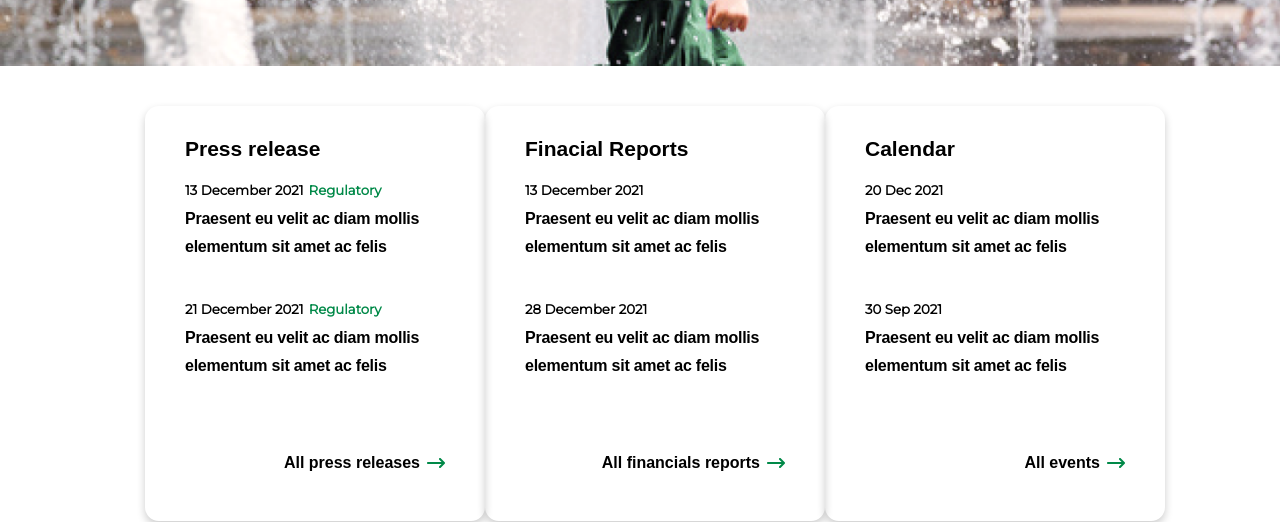
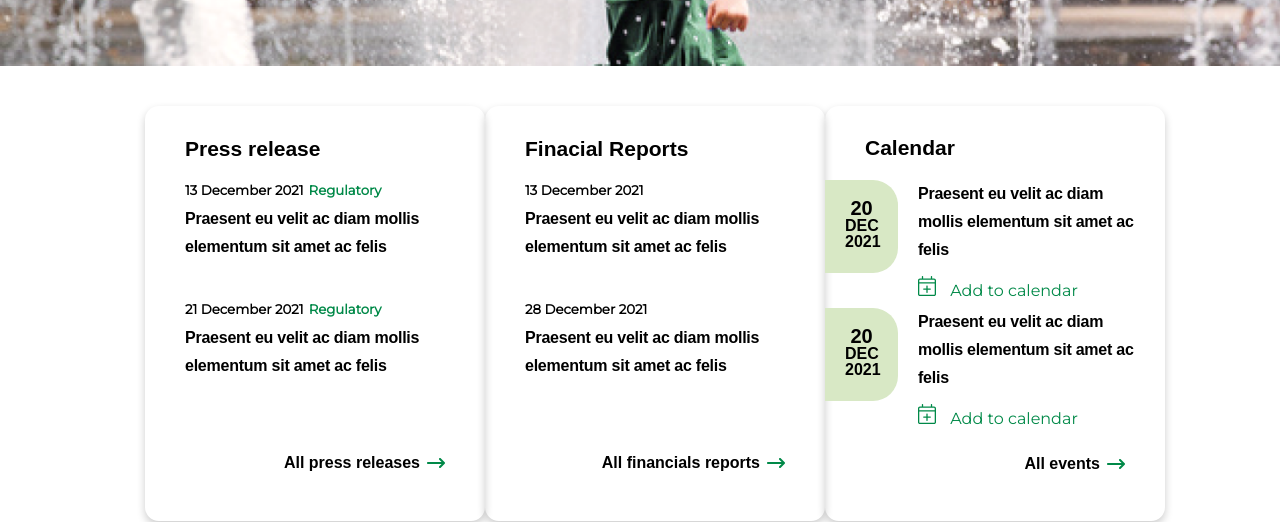
Before and after one commit to Rodz13/vanilla-js-homepage, a website built with webpack: page public/index.html in a window 1280 px wide. Shown: the part 307-829 px from the top of the page. Built offline with nearby package versions, Linux system fonts and the light colour scheme.

Commit message:
add gitignore, calendar code and styles, remove unused icons

```diff
--- a/public/app.js
+++ b/public/app.js
@@ -1,3 +1,47 @@
+const cards =  [
+    {
+        title: 'Press release',
+        date: '13 December 2021',
+        dateBottom: '21 December 2021',
+        regulatory: 'Regulatory',
+        regulatoryBottom: 'Regulatory',
+        content: 'Praesent eu velit ac diam mollis elementum sit amet ac felis',
+        contentBottom: 'Praesent eu velit ac diam mollis elementum sit amet ac felis',
+        footer: 'All press releases',
+        href: 'pressreleases'
+    },
+    {
+        title: 'Finacial Reports',
+        date: '13 December 2021',
+        dateBottom: '28 December 2021',
+        regulatory: '',
+        content: 'Praesent eu velit ac diam mollis elementum sit amet ac felis',
+        contentBottom: 'Praesent eu velit ac diam mollis elementum sit amet ac felis',
+        footer: 'All financials reports',
+        href: 'financialsreports'
+    }
+];
+
+const miniCardsData = [
+    {
+        title: 'Lorem ipsum',
+        description: 'Lorem ipsum',
+        image: 'assets/mini-card1.png',
+        href: 'loremipsum'
+    },
+    {
+        title: 'Lorem ipsum',
+        description: 'Lorem ipsum',
+        image: 'assets/mini-card2.png',
+        href: 'loremipsum'
+    },
+    {
+        title: 'Lorem ipsum',
+        description: 'Lorem ipsum',
+        image: 'assets/mini-card1.png',
+        href: 'loremipsum'
+    }
+]
 
 const searchBtn = document.querySelector(".nav-search_btn");
 const closeBtn = document.querySelector(".nav-search_close");
@@ -31,63 +75,13 @@ menuToggle.onclick = function click() {
 // closeSideBar.onclick = function click() {
 //     nav.classList.toggle("open");
 //     menuToggle.classList.remove("hide");
-    // closeSideBar.classList.remove("active");
+//     closeSideBar.classList.remove("active");
 // }
-
-const cards =  [
-        {
-            title: 'Press release',
-            date: '13 December 2021',
-            date2: '21 December 2021',
-            regulatory: 'Regulatory',
-            regulatory2: 'Regulatory',
-            content: 'Praesent eu velit ac diam mollis elementum sit amet ac felis',
-            content2: 'Praesent eu velit ac diam mollis elementum sit amet ac felis',
-            footer: 'All press releases'
-        },
-        {
-            title: 'Finacial Reports',
-            date: '13 December 2021',
-            date2: '28 December 2021',
-            regulatory: '',
-            content: 'Praesent eu velit ac diam mollis elementum sit amet ac felis',
-            content2: 'Praesent eu velit ac diam mollis elementum sit amet ac felis',
-            footer: 'All financials reports'
-        },
-        {
-            title: 'Calendar',
-            date: '20 Dec 2021',
-            date2: '30 Sep 2021',
-            regulatory: '',
-            content: 'Praesent eu velit ac diam mollis elementum sit amet ac felis',
-            content2: 'Praesent eu velit ac diam mollis elementum sit amet ac felis',
-            footer: 'All events'
-        },
-];
-
-const miniCardsData = [
-    {
-        title: 'Lorem ipsum',
-        description: 'Lorem ipsum',
-        image: 'assets/mini-card1.png'
-    },
-    {
-        title: 'Lorem ipsum',
-        description: 'Lorem ipsum',
-        image: 'assets/mini-card2.png'
-    },
-    {
-        title: 'Lorem ipsum',
-        description: 'Lorem ipsum',
-        image: 'assets/mini-card1.png'
-    },
-
-]
 
 const cardsSection = document.querySelector(".cards-wrapper");
 const miniCardsSection = document.querySelector(".mini-cards_wrapper");
 
-const displayCard = (title, date, regulatory, content, date2, regulatory2, content2, footer) => {
+const displayCard = (title, date, regulatory, content, dateBottom, regulatoryBottom, contentBottom, href, footer) => {
     const card = document.createElement("div");
     card.classList.add("cards-press");
 
@@ -121,22 +115,22 @@ const displayCard = (title, date, regulatory, content, date2, regulatory2, conte
     dateWrapper2.classList.add("cards-press_date");
 
     const cardDate2 = document.createElement("h5");
-    cardDate2.textContent = date2;
+    cardDate2.textContent = dateBottom;
 
     const label2 = document.createElement("h5");
     label2.classList.add("cards-press_date__label");
-    label2.textContent = regulatory2;
+    label2.textContent = regulatoryBottom;
 
     const contentWrapper2 = document.createElement("div");
     contentWrapper2.classList.add("cards-press_content");
-    contentWrapper2.textContent = content2;
+    contentWrapper2.textContent = contentBottom;
 
-
-    //card 3
-
-    //footer
     const footerWrapper = document.createElement("div");
     footerWrapper.classList.add("cards-press_footer");
+
+    const footerAnchor = document.createElement("a");
+    footerAnchor.classList.add("card-calendar_footer__wrapper");
+    footerAnchor.setAttribute("href", `/${href}`);
 
     const footerContent = document.createElement("h4");
     footerContent.textContent = footer;
@@ -150,6 +144,7 @@ const displayCard = (title, date, regulatory, content, date2, regulatory2, conte
 
     card.appendChild(wrapper);
     card.appendChild(wrapper2);
+
     card.appendChild(footerWrapper);
 
     wrapper.appendChild(titleCard);
@@ -164,23 +159,28 @@ const displayCard = (title, date, regulatory, content, date2, regulatory2, conte
     wrapper.appendChild(contentWrapper);
     wrapper2.appendChild(contentWrapper2);
 
-    footerWrapper.appendChild(footerContent);
-    footerWrapper.appendChild(footerIcon);
+    footerWrapper.appendChild(footerAnchor);
+    footerAnchor.appendChild(footerContent);
+    footerAnchor.appendChild(footerIcon);
 
 };
 
 const generateCard = () => {
     cards.map( c => {
-        displayCard(c.title, c.date, c.regulatory, c.content, c.date2, c.regulatory2, c.content2, c.footer);
+        displayCard(c.title, c.date, c.regulatory, c.content, c.dateBottom, c.regulatoryBottom, c.contentBottom, c.href, c.footer);
     })
 };
 
 generateCard();
 
-const displayMiniCards = (title, description) => {
+const displayMiniCards = (title, description, href) => {
 
     const miniCard = document.createElement("div");
     miniCard.classList.add("mini-cards");
+
+    const miniCardAnchor = document.createElement("a");
+    // footerAnchor.classList.add("card-calendar_footer__wrapper");
+    miniCardAnchor.setAttribute("href", `/${href}`);
 
     // const miniCardsImg = document.createElement("img");
     // miniCardsImg.setAttribute("src", `${image}`);
@@ -203,35 +203,22 @@ const displayMiniCards = (title, description) => {
     miniCardIcon.setAttribute("alt", "arrow-white");
 
     miniCardsSection.appendChild(miniCard);
-    // miniCard.appendChild(miniCardsImg);
-    miniCard.appendChild(contentWrapper);
 
-    // card.appendChild(wrapper2);
-    // card.appendChild(footerWrapper);
+    miniCard.appendChild(miniCardAnchor);
+    miniCardAnchor.appendChild(contentWrapper)
+
 
     contentWrapper.appendChild(miniCardContent);
-    // contentWrapper.appendChild(miniCardImg);
-
-    // wrapper2.appendChild(dateWrapper2);
 
     miniCardContent.appendChild(miniCardTitle);
     miniCardContent.appendChild(miniCardDescription);
-
-    // dateWrapper2.appendChild(cardDate2);
-    // dateWrapper.appendChild(label);
-
-    // wrapper.appendChild(contentWrapper);
-    // wrapper2.appendChild(contentWrapper2);
-
-    // footerWrapper.appendChild(footerContent);
-    // footerWrapper.appendChild(footerIcon);
 
 }
 
 
 const generateMiniCard = () => {
     miniCardsData.map( mc => {
-        displayMiniCards(mc.title, mc.description);
+        displayMiniCards(mc.title, mc.description, mc.href);
     })
 };
 
--- a/public/index.html
+++ b/public/index.html
@@ -57,19 +57,42 @@
             <button type="button">Lorem ipsum</button>
         </div>
     </section>
+    <section class="cards-wrapper">
+            <div class="cards-press card-calendar">
+                <h2 class="card-calendar_title">Calendar</h2>
+                <div class="cards-press_date">
+                    <h5 class="card-calendar_date"><span>20</span> Dec 2021</h5>
+                    <div class="card-calendar_content__wrapper">
+                        <div class="cards-press_content card-calendar_content">Praesent eu velit ac diam mollis elementum sit amet ac felis</div>
+                        <a rel="noopener" target="_blank" class="card-calendar_content__add" href="https://campaigns.litmus.com/_email/test/newnewyork.ics">
+                            <img src="assets/calendar-icon.svg" alt="calendar">
+                            Add to calendar
+                        </a>
+                    </div>
+                </div>
 
-    <section class="cards-wrapper"></section>
+                <div class="card-calendar card-calendar_bottom">
+                    <div class="cards-press_date">
+                        <h5 class="card-calendar_date"><span>20</span> Dec 2021</h5>
+                        <div class="card-calendar_content__wrapper">
+                            <div class="cards-press_content card-calendar_content">Praesent eu velit ac diam mollis elementum sit amet ac felis</div>
+                            <a rel="noopener" target="_blank" class="card-calendar_content__add" href="https://campaigns.litmus.com/_email/test/newnewyork.ics">
+                                <img src="assets/calendar-icon.svg" alt="calendar">
+                                Add to calendar
+                            </a>
+                        </div>
+                    </div>
+                </div>
+                <div class="card-calendar_footer__wrapper">
+                    <a class="card-calendar_footer" href="/allevents">
+                        <h4>All events</h4>
+                        <img src="assets/arrow-right.svg" alt="arrow-right"></div>
+                    </a>
+                   </div>
+            </div>
+    </section>
+
     <section class="mini-cards_wrapper">
-        <!-- <div class="mini-cards">
-              <img src="assets/hero.png" alt="hero" class="hero-img">
-            <div class="mini-cards_content__wrapper">
-                <div class="mini-cards_content">
-                    <h3>Lorem ipsum</h3>
-                    <h4>Lorem ipsum</h4>
-                </div>
-                <img src="assets/arrow-right-white.svg" alt="arrow-white">
-            </div>
-        </div> -->
     </section>
 
     <section class="middle">
--- a/style.scss
+++ b/style.scss
@@ -1,4 +1,5 @@
 $green: #008948;
+$avocado-green: #D8E8C5;
 $black: #000;
 $light-gray:  #EDEDED;
 $white: #FFFFFF;
@@ -220,6 +221,79 @@ nav {
     }
 }
 
+.card {
+    &-calendar {
+        order: 1;
+
+        &_bottom {
+            margin-top: 35px;
+        }
+
+        &_footer {
+                display: flex;
+                justify-content: flex-end;
+                margin: 54px 40px 23px;
+                gap: 7px;
+                cursor: pointer;
+
+                &:hover {
+                    color: $green;
+              }
+
+              &__wrapper > a {
+                text-decoration: none;
+                color: $black;
+              }
+        }
+
+        &_date {
+            padding: 20px;
+            background-color: $avocado-green;
+            border-top-right-radius: 25px;
+            padding: 20px;
+            width: 73px;
+            font-size: 16px;
+            border-top-right-radius: 25px;
+            border-bottom-right-radius: 25px;
+            text-transform: uppercase;
+            line-height: 16px;
+            font-family: Arial, Helvetica, sans-serif;
+
+            & > span {
+                font-size: 20px;
+            }
+        }
+
+        &_title {
+            margin: 30px 40px 20px;
+            text-align: left;
+            font-size: 21px;
+        }
+
+        &_content {
+            margin-bottom: 12px;
+
+            &__wrapper {
+                margin: 0 15px;
+                height: 93px;
+                text-align: left;
+            }
+
+            &__add {
+                color: $green;
+                text-decoration: none;
+
+                & a {
+                    text-align: left;
+                }
+                & > img {
+                    margin-right: 10px;
+                }
+            }
+        }
+    }
+}
+
 .cards {
     &-wrapper {
         display: grid;
@@ -268,6 +342,7 @@ nav {
             letter-spacing: -0.015em;
             align-items: center;
             cursor: pointer;
+            font-family: Arial, Helvetica, sans-serif;
 
             &:hover {
                 opacity: 0.6;
@@ -278,11 +353,17 @@ nav {
             display: flex;
             justify-content: flex-end;
             margin: 64px 40px 23px;
-            gap: 7px;
             cursor: pointer;
 
-            &:hover {
-                color: $green;
+            & > a {
+                display: flex;
+                gap: 7px;
+                text-decoration: none;
+                color: $black;
+
+                &:hover {
+                    color: $green;
+                }
             }
         }
     }
```
Also changed, not shown: dist/main.js (added), public/assets/Meny.svg (deleted), public/assets/calendar-icon.svg (added), public/assets/search-icon.svg (deleted), public/style.css, 1 other file.
